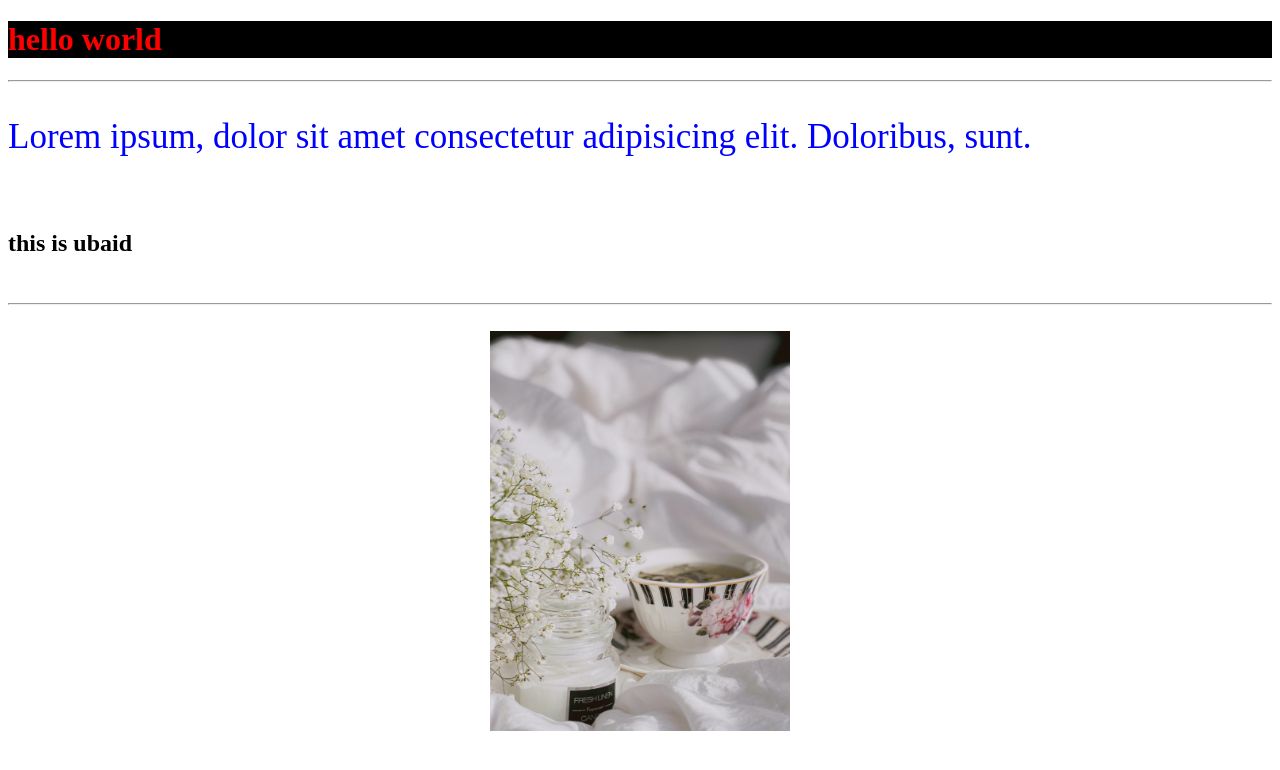
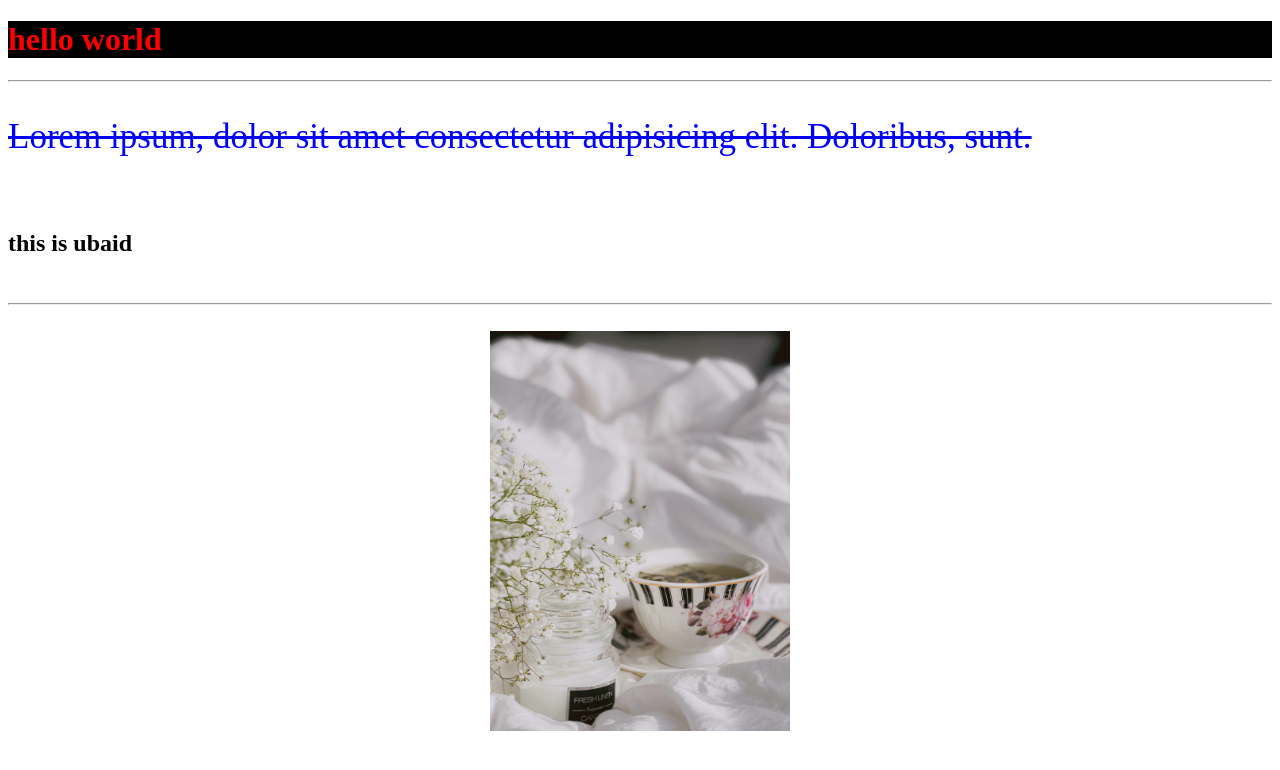
Before and after one commit to ubaid-ghori/hello-world, a plain HTML site: page index.html in a window 1280 px wide. Drawn offline with Linux system fonts and the light colour scheme.

```diff
--- a/style.css
+++ b/style.css
@@ -4,3 +4,6 @@ img{
     display: block;
     margin: auto;
 }
+p{
+    text-decoration: line-through;
+}
```
